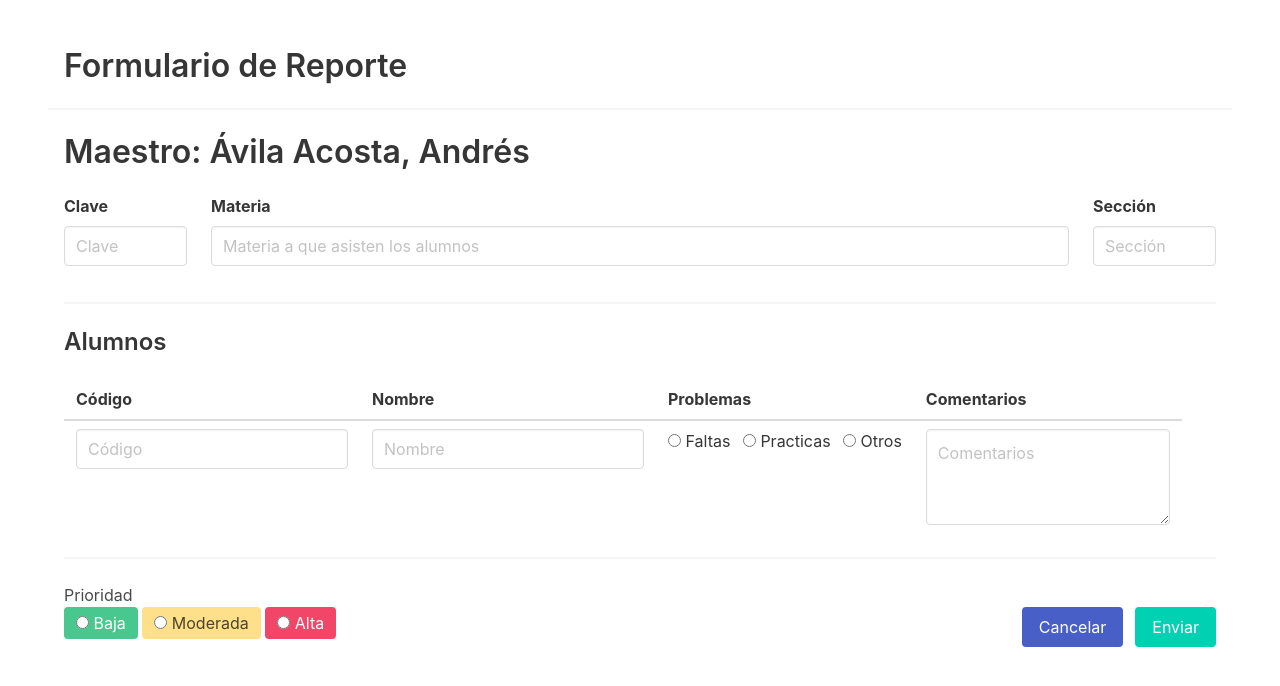
After one commit to andaviaco/cucei-reporter, a Flask app: template templates/report.html in a window 1280 px wide. The commit adds this page. Shown: the top 686 px of the page. Run offline with Flask 2, Linux system fonts and the light colour scheme; the template is opened without the code that fills it, so the values that code supplies are empty; some libraries are stand-ins or nearby versions.

Commit message:
build report form

```diff
--- a/templates/index.html
+++ b/templates/index.html
@@ -7,10 +7,10 @@
 <section class="hero is-light is-fullheight">
     <div class="hero-body">
         <div class="container has-text-centered">
-            <h1 class="title">
+            <h1 class="title is-1">
                 Sistema de Reportes
             </h1>
-            <h2 class="subtitle">
+            <h2 class="subtitle is-3">
                 CUCEI
             </h2>
 
--- /dev/null
+++ b/templates/report.html
@@ -0,0 +1,150 @@
+{% extends "base.html" %}
+
+{% block title %}CUCEI Reporter | Formulario de Reporte{% endblock %}
+{% block description %}Sistema de reporte para profesores{% endblock %}
+
+{% block content %}
+<section class="section">
+    <div class="container">
+        <h1 class="title">Formulario de Reporte</h1>
+    </div>
+    <hr>
+    <div class="container">
+        <h3 class="title is-3">Maestro: Ávila Acosta, Andrés</h3>
+        <form method="post">
+            <div class="columns">
+                <div class="column">
+                    <div class="field">
+                        <label class="label" for="code">Clave</label>
+                        <p class="control">
+                            <input id="code" class="input" type="text" name="code" placeholder="Clave">
+                        </p>
+                    </div>
+                </div>
+                <div class="column is-three-quarters">
+                    <div class="field">
+                        <label class="label" for="code">Materia</label>
+                        <p class="control">
+                            <input id="subject" class="input" type="text" name="subject" placeholder="Materia a que asisten los alumnos">
+                        </p>
+                    </div>
+                </div>
+                <div class="column">
+                    <div class="field">
+                        <label class="label" for="code">Sección</label>
+                        <p class="control">
+                            <input id="section" class="input" type="text" name="section" placeholder="Sección">
+                        </p>
+                    </div>
+                </div>
+            </div>
+
+            <hr>
+
+            <h4 class="title is-4">Alumnos</h4>
+            <table class="table is-striped">
+                <thead>
+                    <th>Código</th>
+                    <th>Nombre</th>
+                    <th>Problemas</th>
+                    <th>Comentarios</th>
+                </thead>
+                <tbody>
+                    <tr>
+                        <td>
+                            <div class="field">
+                                <p class="control">
+                                    <input class="input" type="text" name="students[code]" placeholder="Código">
+                                </p>
+                            </div>
+                        </td>
+                        <td>
+                            <div class="field">
+                                <p class="control">
+                                    <input class="input" type="text" name="students[name]" placeholder="Nombre">
+                                </p>
+                            </div>
+                        </td>
+                        <td>
+                            <div class="field">
+                                <p class="control">
+                                    <label class="radio">
+                                        <input type="radio" name="students[problem]" value="nonattendance">
+                                        Faltas
+                                    </label>
+                                    <label class="radio">
+                                        <input type="radio" name="students[problem]" value="assignments">
+                                        Practicas
+                                    </label>
+                                    <label class="radio">
+                                        <input type="radio" name="students[problem]" value="other">
+                                        Otros
+                                    </label>
+                                </p>
+                            </div>
+                        </td>
+                        <td>
+                            <div class="field">
+                                <p class="control">
+                                    <textarea
+                                        class="textarea "
+                                        name="students[comments]"
+                                        placeholder="Comentarios"
+                                        rows="3"
+                                    ></textarea>
+                                </p>
+                            </div>
+                        </td>
+                    </tr>
+                </tbody>
+            </table>
+
+            <hr>
+
+            <h4>Prioridad</h4>
+            <span class="tag is-success is-medium">
+                <div class="field">
+                    <p class="control">
+                        <label class="radio">
+                            <input type="radio" name="students[priority]" value="low">
+                            Baja
+                        </label>
+                    </p>
+                </div>
+            </span>
+
+            <span class="tag is-warning is-medium">
+                <div class="field">
+                    <p class="control">
+                        <label class="radio">
+                            <input type="radio" name="students[priority]" value="medium">
+                            Moderada
+                        </label>
+                    </p>
+                </div>
+            </span>
+
+            <span class="tag is-danger is-medium">
+                <div class="field">
+                    <p class="control">
+                        <label class="radio">
+                            <input type="radio" name="students[priority]" value="high">
+                            Alta
+                        </label>
+                    </p>
+                </div>
+            </span>
+
+            <div class="field is-grouped is-pulled-right">
+                <p class="control">
+                    <button class="button is-link">Cancelar</button>
+                </p>
+                <p class="control">
+                    <button class="button is-primary">Enviar</button>
+                </p>
+            </div>
+
+        </form>
+    </div>
+</section>
+{% endblock %}
--- a/views.py
+++ b/views.py
@@ -9,9 +9,13 @@ def index():
 @app.route('/login/', methods=['GET', 'POST'])
 def login():
     if request.method == 'POST':
-        pass
+        return redirect(url_for('report'))
     else:
         return redirect(url_for('index'))
+
+@app.route('/report/')
+def report():
+    return render_template('report.html')
 
 @app.errorhandler(404)
 def page_not_found(error):
```
